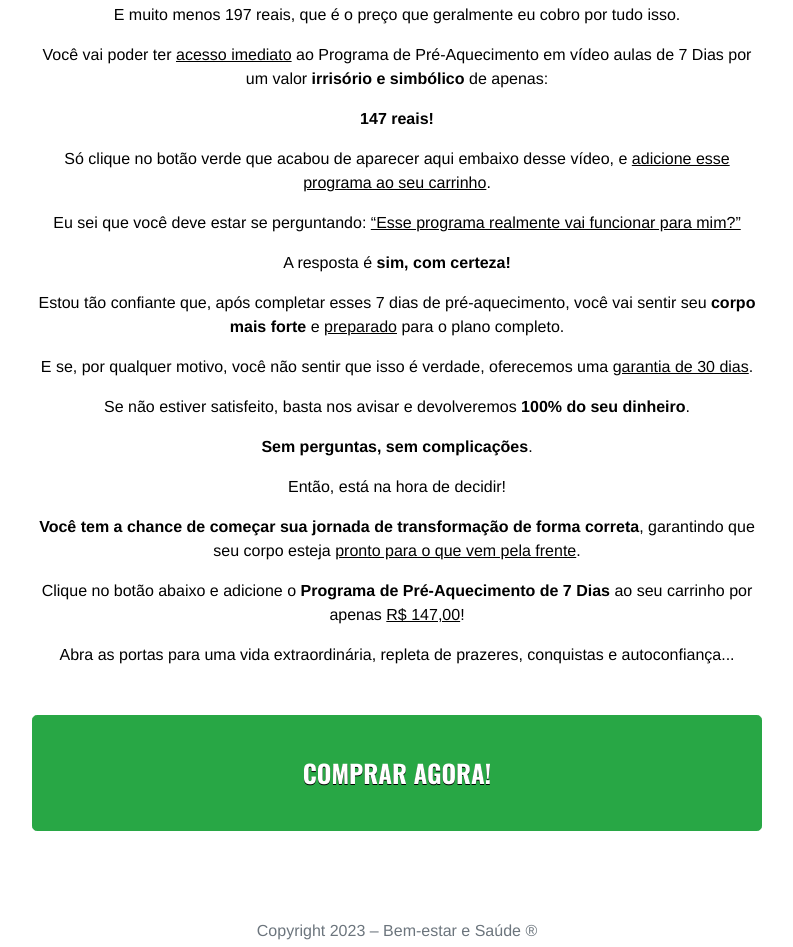
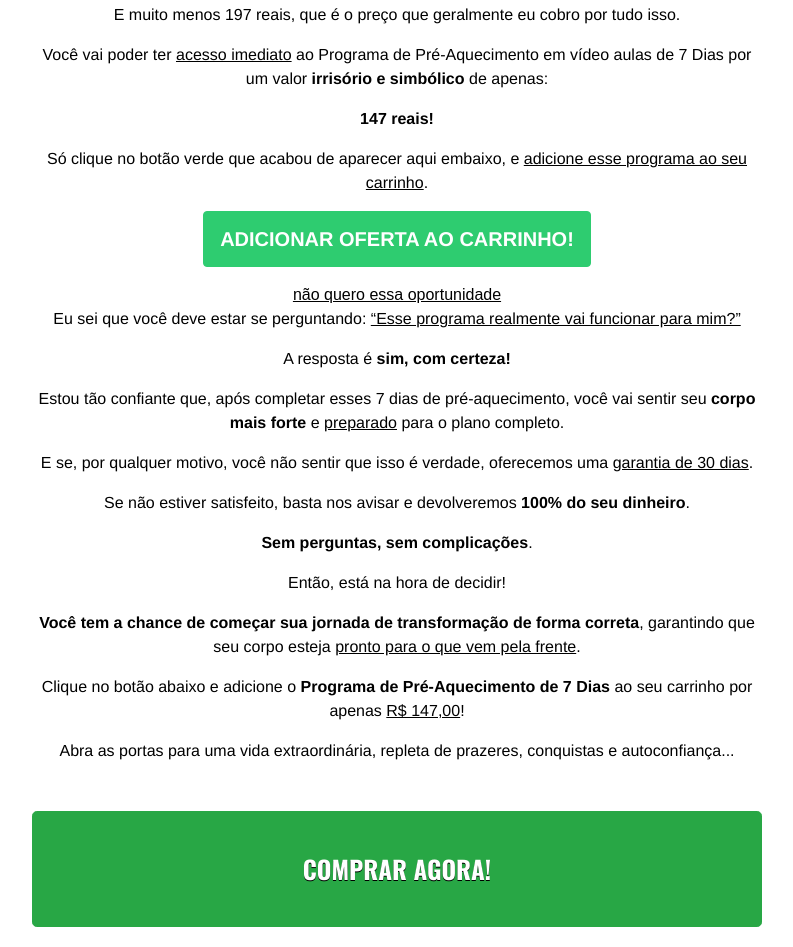
Before and after one commit to Danaga04/bubblevip.site, a plain HTML site: page br/index.html in a window 1280 px wide. Shown: the part 2288-3235 px from the top of the page, without its empty margins (243-1036 px from the left). Drawn offline with nearby package versions, Linux system fonts and the light colour scheme; a script that the page names is missing.

Commit message:
Update index.html

```diff
--- a/br/index.html
+++ b/br/index.html
@@ -169,7 +169,14 @@ document.write ("<br><h2>COMPRA EM ANÁLISE!</b></h2><br>")
 
 <p><strong>147 reais!</strong></p>
 
-<p>Só clique no botão verde que acabou de aparecer aqui embaixo desse vídeo, e <u>adicione esse programa ao seu carrinho</u>.</p>
+<p>Só clique no botão verde que acabou de aparecer aqui embaixo, e <u>adicione esse programa ao seu carrinho</u>.</p>
+
+                    <div style="text-align:center">
+          <button id="kiwify-upsell-trigger-KC1oFTE" style="background-color:#2ECC70;padding:12px 16px;cursor:pointer;color:#FFFFFF;font-weight:600;border-radius:4px;border:1px solid #2ECC70;font-size:20px;">ADICIONAR OFERTA AO CARRINHO!</button>
+          <div id="kiwify-upsell-cancel-trigger" style="margin-top:1rem;cursor:pointer;font-size:16px;text-decoration:underline;font-family:sans-serif;">não quero essa oportunidade</div>
+        </div><script>
+            let nextUpsellURL = "";
+            let nextDownsellURL = "";</script><script src="https://kiwify-snippets.netlify.app/upsell/upsell.min.js"></script>
 
 <p>Eu sei que você deve estar se perguntando: <u>“Esse programa realmente vai funcionar para mim?”</u></p>
 
```
